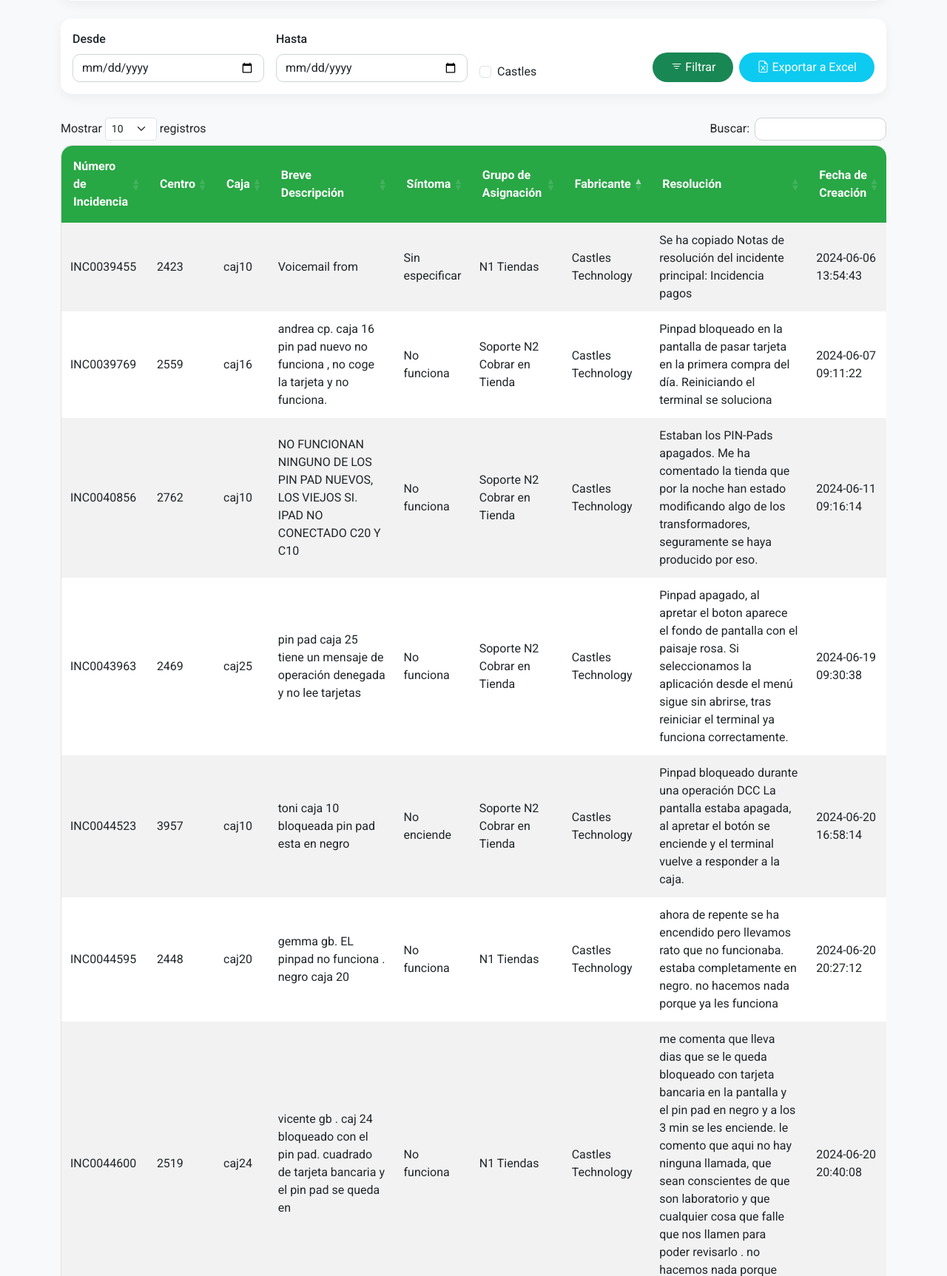
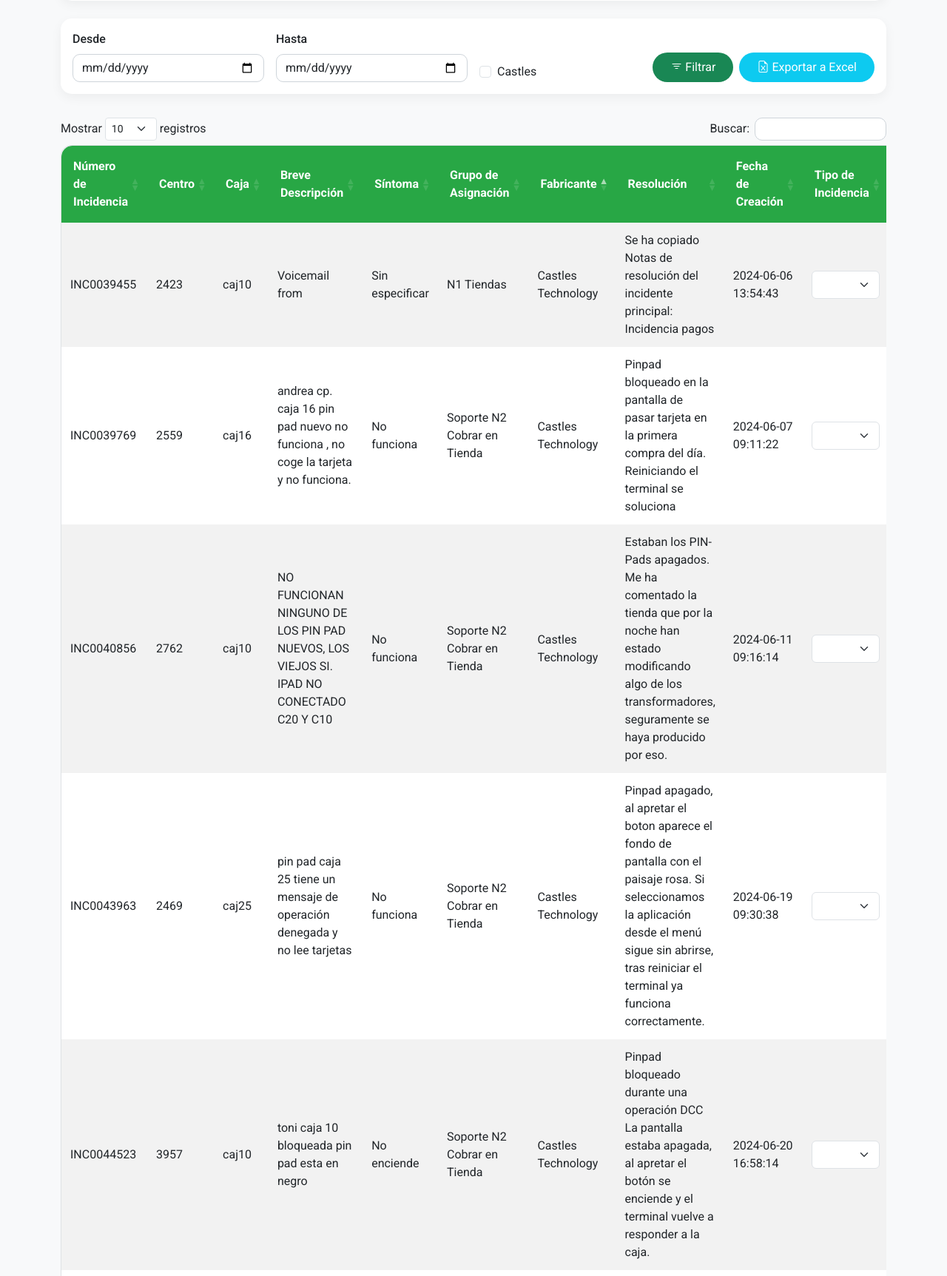
Before and after one commit to juliovcf/flask-upload-incidencias, a Flask app: page / in a window 1280 px wide. Shown: the part 234-1959 px from the top of the page at 74% size. Run offline with Flask 3, Linux system fonts and the light colour scheme; data comes from the database, SQL or seed files in the repository; both versions use the stored data as it was after the commit; some libraries are stand-ins or nearby versions.

Commit message:
tipo incidencia v0

```diff
--- a/app.py
+++ b/app.py
@@ -15,7 +15,6 @@ def get_db_connection():
     return conn
 
 def init_db():
-    """Inicializa la base de datos si no existe."""
     with get_db_connection() as conn:
         conn.execute('''
         CREATE TABLE IF NOT EXISTS incidencias (
@@ -29,17 +28,17 @@ def init_db():
             id_correlacion TEXT,
             fabricante TEXT,
             resolucion TEXT,
-            fecha_creacion TEXT
+            fecha_creacion TEXT,
+            tipo_incidencia TEXT DEFAULT ''
         )
         ''')
-        conn.execute('''
-        CREATE TABLE IF NOT EXISTS castles (
-            centro TEXT,
-            caja TEXT,
-            fecha_instalacion TEXT,
-            PRIMARY KEY (centro, caja)
-        )
-        ''')
+
+        cursor = conn.cursor()
+        cursor.execute("PRAGMA table_info(incidencias)")
+        columns = [col[1] for col in cursor.fetchall()]
+        # Si la columna `tipo_incidencia` no existe, la añadimos a la tabla existente
+        if 'tipo_incidencia' not in columns:
+            cursor.execute("ALTER TABLE incidencias ADD COLUMN tipo_incidencia TEXT DEFAULT ''")
         conn.commit()
 
 @app.route('/', methods=['GET', 'POST'])
@@ -88,39 +87,42 @@ def upload_file_and_show_data():
                         id_correlacion TEXT,
                         fabricante TEXT,
                         resolucion TEXT,
-                        fecha_creacion TEXT
+                        fecha_creacion TEXT,
+                        tipo_incidencia TEXT DEFAULT ''
                     )
                     ''')
 
-                    # Insertar los datos, verificando que no exista la misma incidencia
-                    for index, row in df_to_save.iterrows():
-                        cursor.execute('''
-                        INSERT INTO incidencias (numero, centro, caja, descripcion, breve_descripcion, sintoma, grupo_asignacion, id_correlacion, fabricante, resolucion, fecha_creacion)
-                        VALUES (?, ?, ?, ?, ?, ?, ?, ?, ?, ?, ?)
-                        ON CONFLICT(numero) DO UPDATE SET
-                            centro = excluded.centro,
-                            caja = excluded.caja,
-                            descripcion = excluded.descripcion,
-                            breve_descripcion = excluded.breve_descripcion,
-                            sintoma = excluded.sintoma,
-                            grupo_asignacion = excluded.grupo_asignacion,
-                            id_correlacion = excluded.id_correlacion,
-                            fabricante = excluded.fabricante,
-                            resolucion = excluded.resolucion,
-                            fecha_creacion = excluded.fecha_creacion
-                        ''', (
-                            row['Número'],
-                            row['Centro'],
-                            row['Caja'],
-                            row['Descripción'],
-                            row['Breve descripción'],
-                            row['Síntoma'],
-                            row['Grupo de asignación'],
-                            row['ID de correlación'],
-                            row['Fabricante'],
-                            row[' Notas de resolución'],
-                            row['Fecha de creación']
-                        ))
+                # Insertar los datos, verificando que no exista la misma incidencia
+                for index, row in df_to_save.iterrows():
+                    cursor.execute('''
+                    INSERT INTO incidencias (numero, centro, caja, descripcion, breve_descripcion, sintoma, grupo_asignacion, id_correlacion, fabricante, resolucion, fecha_creacion, tipo_incidencia)
+                    VALUES (?, ?, ?, ?, ?, ?, ?, ?, ?, ?, ?, ?)
+                    ON CONFLICT(numero) DO UPDATE SET
+                        centro = excluded.centro,
+                        caja = excluded.caja,
+                        descripcion = excluded.descripcion,
+                        breve_descripcion = excluded.breve_descripcion,
+                        sintoma = excluded.sintoma,
+                        grupo_asignacion = excluded.grupo_asignacion,
+                        id_correlacion = excluded.id_correlacion,
+                        fabricante = excluded.fabricante,
+                        resolucion = excluded.resolucion,
+                        fecha_creacion = excluded.fecha_creacion
+                    ''', (
+                        row['Número'],
+                        row['Centro'],
+                        row['Caja'],
+                        row['Descripción'],
+                        row['Breve descripción'],
+                        row['Síntoma'],
+                        row['Grupo de asignación'],
+                        row['ID de correlación'],
+                        row['Fabricante'],
+                        row[' Notas de resolución'],
+                        row['Fecha de creación'],
+                        ''  # Nuevo valor por defecto para tipo_incidencia
+                    ))
+
 
                     conn.commit()
 
@@ -268,5 +270,28 @@ def export_excel():
         flash(f'Error al exportar los datos: {str(e)}', 'danger')
         return redirect(url_for('upload_file_and_show_data'))
 
+@app.route('/update_tipo_incidencia/<numero>', methods=['POST'])
+def update_tipo_incidencia(numero):
+    tipo_incidencia = request.form.get('tipo_incidencia')
+    if not tipo_incidencia:
+        flash('Debe seleccionar un tipo de incidencia.', 'danger')
+        return redirect(url_for('upload_file_and_show_data'))
+
+    try:
+        with get_db_connection() as conn:
+            conn.execute('''
+            UPDATE incidencias
+            SET tipo_incidencia = ?
+            WHERE numero = ?
+            ''', (tipo_incidencia, numero))
+            conn.commit()
+
+        flash(f'Tipo de incidencia actualizado correctamente para la incidencia {numero}.', 'success')
+
+    except Exception as e:
+        flash(f'Error al actualizar el tipo de incidencia: {str(e)}', 'danger')
+
+    return redirect(url_for('upload_file_and_show_data'))
+
 if __name__ == '__main__':
     app.run(debug=True, port=5001)
--- a/templates/index.html
+++ b/templates/index.html
@@ -94,6 +94,8 @@
                     {% for column in columns %}
                         <th>{{ column }}</th>
                     {% endfor %}
+                    <th>Tipo de Incidencia</th> <!-- Añadir nueva columna para tipo_incidencia -->
+                    <th>Acciones</th> <!-- Columna para botón de actualización -->
                 </tr>
             </thead>
             <tbody>
@@ -102,6 +104,21 @@
                         {% for column in columns %}
                             <td>{{ row[column] }}</td>
                         {% endfor %}
+                        <td>
+                            <!-- Formulario para actualizar tipo de incidencia -->
+                            <form action="{{ url_for('update_tipo_incidencia', numero=row['Número de Incidencia']) }}" method="post">
+                                <select name="tipo_incidencia" class="form-select">
+                                    <option value="" {% if row['Tipo de Incidencia'] == "Reparación" %}selected{% endif %}></option>
+                                    <option value="No incidencia" {% if row['Tipo de Incidencia'] == "No incidencia" %}selected{% endif %}>No incidencia</option>
+                                    <option value="Consulta" {% if row['Tipo de Incidencia'] == "Consulta" %}selected{% endif %}>Consulta</option>
+                                    <option value="Bloqueo" {% if row['Tipo de Incidencia'] == "Bloqueo" %}selected{% endif %}>Bloqueo</option>
+                                    <option value="Falla táctil" {% if row['Tipo de Incidencia'] == "Falla táctil" %}selected{% endif %}>Falla táctil</option>
+                                </select>
+                        </td>
+                        <td>
+                                <button type="submit" class="btn btn-primary">Actualizar</button>
+                            </form>
+                        </td>
                     </tr>
                 {% endfor %}
             </tbody>
```
Also changed, not shown: incidencias.db, 1 other file. Lines whose indentation alone changed are shown as unchanged.
